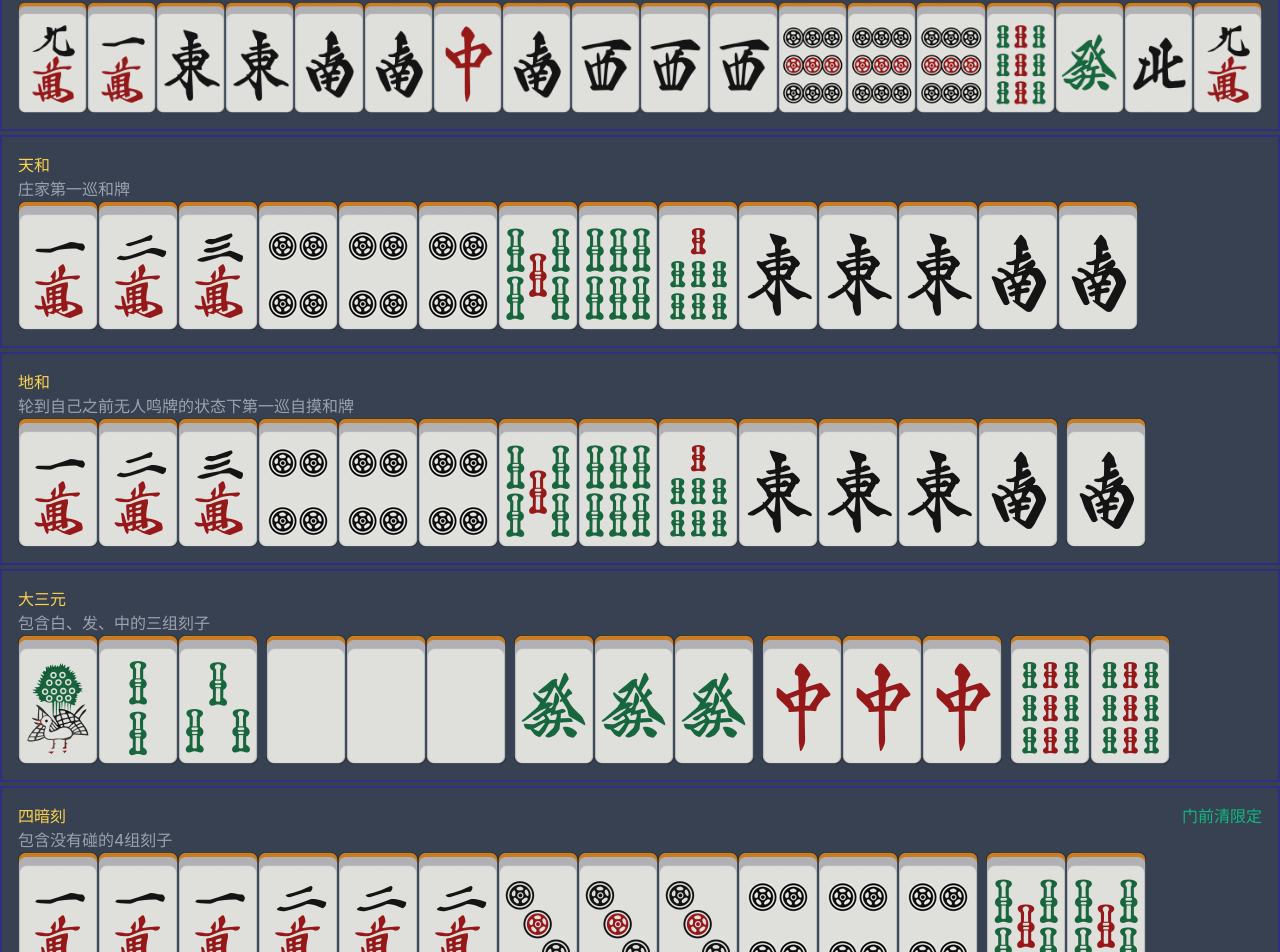
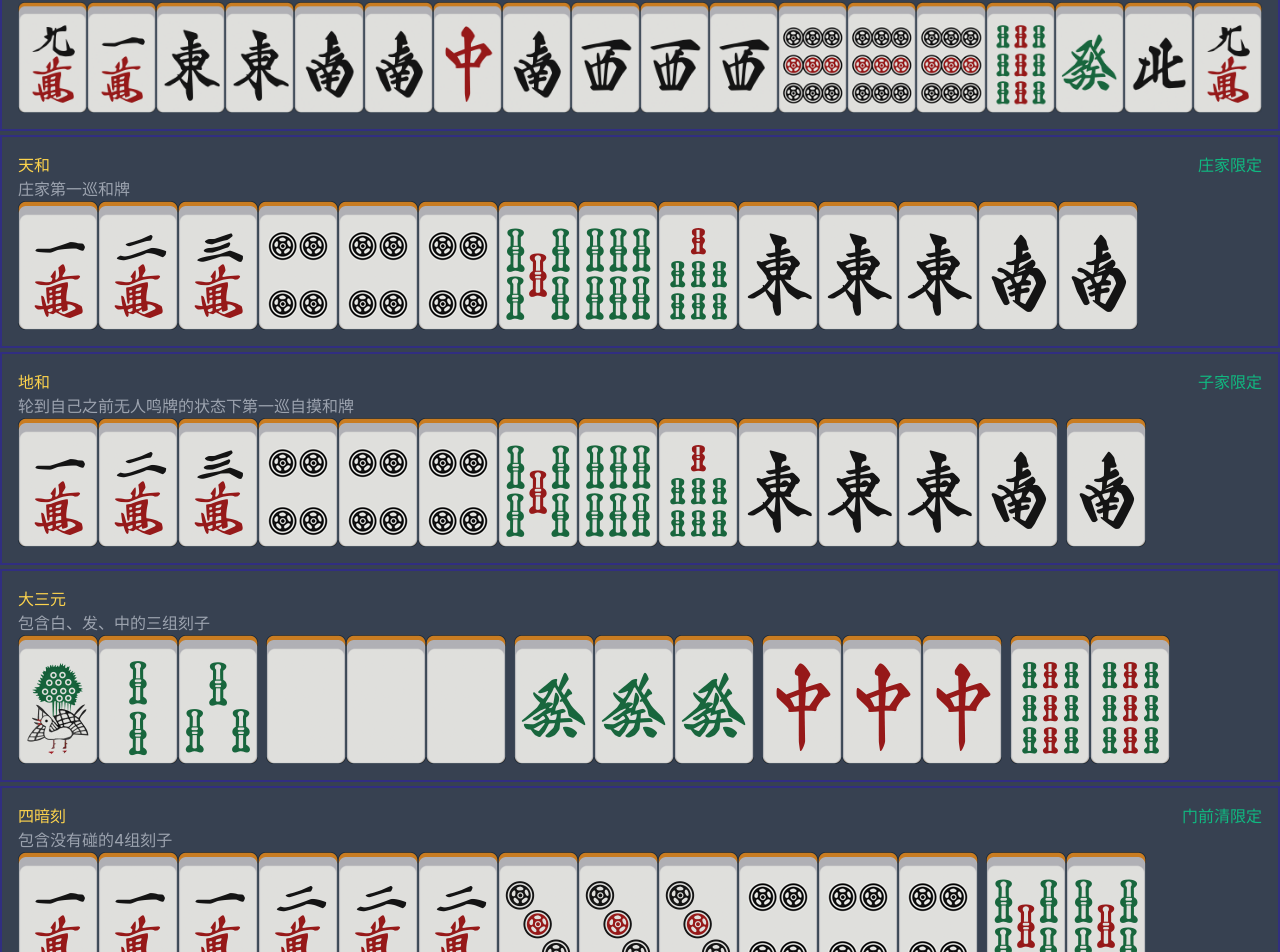
Before and after one commit to jianzuguan/maj-soul-cheatsheet, a React (Create React App) app: page / in a window 1280 px wide. Shown: the part 6446-7398 px from the top of the page. Built offline with nearby package versions, Linux system fonts and the light colour scheme.

Commit message:
add dealer flag

```diff
--- a/src/App.tsx
+++ b/src/App.tsx
@@ -29,6 +29,8 @@ function App() {
               {yaku.openReduceHan && (
                 <p className="text-green-500">副露减1番</p>
               )}
+              {yaku.dealerOnly && <p className="text-green-500">庄家限定</p>}
+              {yaku.nonDealerOnly && <p className="text-green-500">子家限定</p>}
             </div>
             <p className="text-gray-400">{yaku.description}</p>
             <div className="w-full flex flex-row">
```
